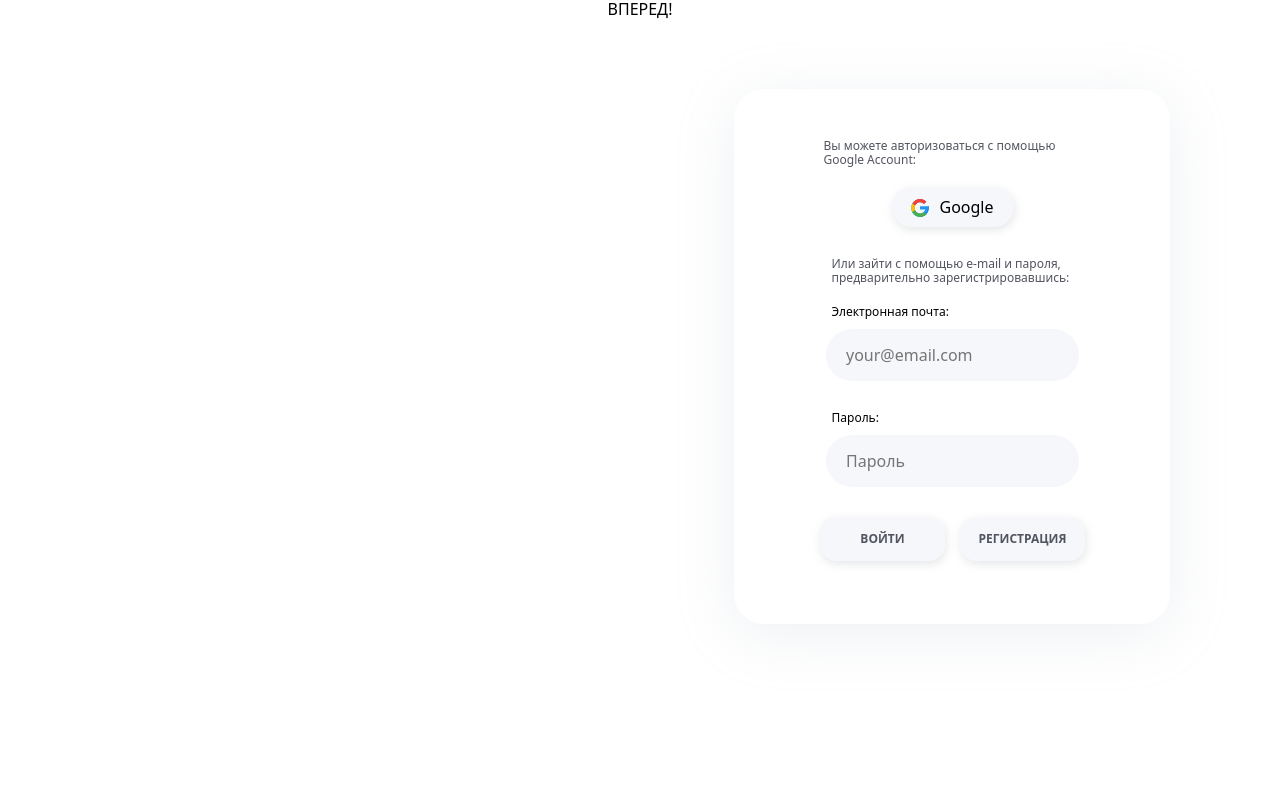
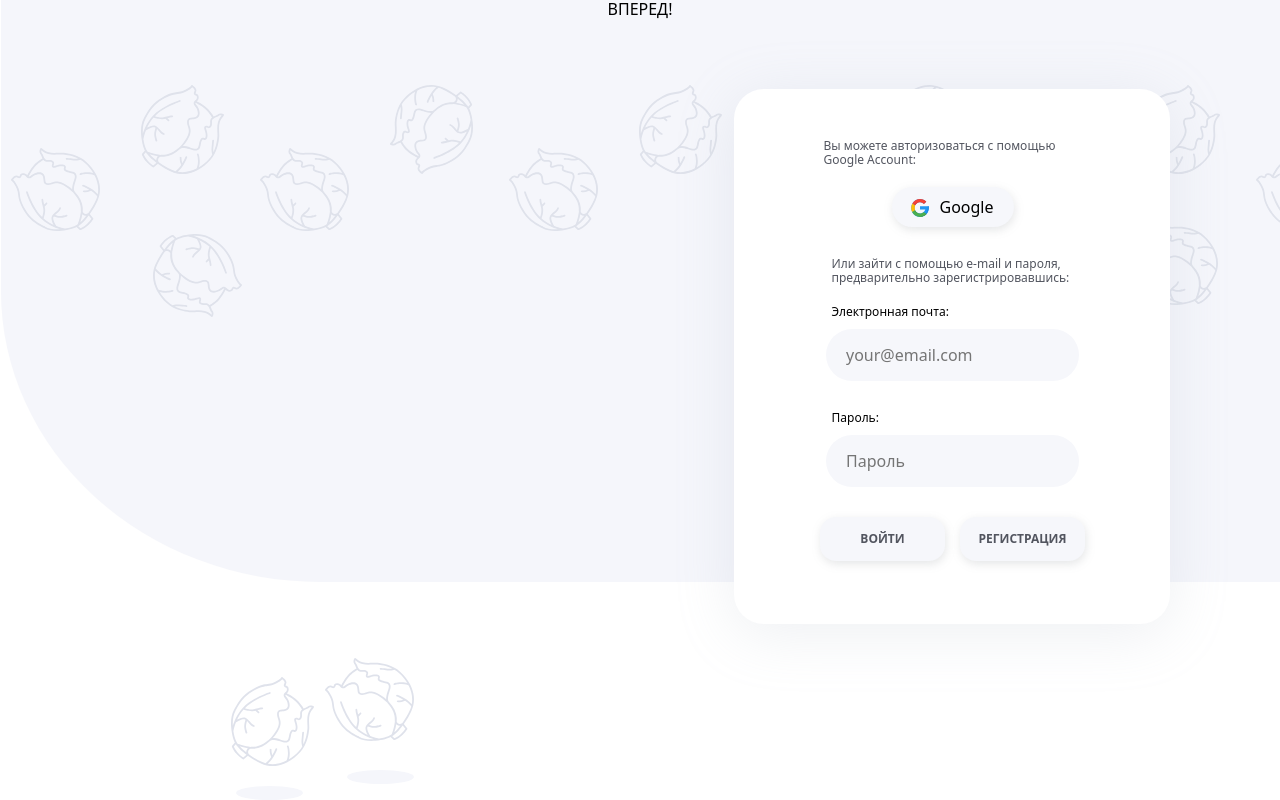
Before and after one commit to Oleh-Mohylnyi/kapusta-bl3-front, a React app: page / in a window 1280 px wide. Built offline with nearby package versions, Linux system fonts and the light colour scheme.

Commit message:
first bg release (home view)

```diff
--- a/src/App/App.css
+++ b/src/App/App.css
@@ -1,14 +1,32 @@
 li {
-    list-style: none;
+  list-style: none;
 }
 body {
-    outline:blue;
+  outline: blue;
 }
 
+.app {
+  text-align: center;
+  /* width: 100vw; */
+  margin-left: auto;
+  margin-right: auto;
+  min-width: 320px;
+}
 
-.app {
-
-    text-align: center;
+@media screen and (min-width: 320px) {
+  .app {
+    max-width: 767px;
+  }
+}
+@media screen and (min-width: 768px) {
+  .app {
+    max-width: 1279px;
+  }
+}
+@media screen and (min-width: 1280px) {
+  app {
+    max-width: 1920px;
+  }
 }
 
 .hidden {
--- a/src/App/App.js
+++ b/src/App/App.js
@@ -50,8 +50,7 @@ function App() {
       <Suspense
         fallback={
           <Loader type="ThreeDots" color="orange" height={80} width={80} />
-        }
-      >
+        } >
         <Header isAuth={isAuth} />
         {isFetchingCurrent ? (
           <Loader type="ThreeDots" color="orange" height={80} width={80} />
@@ -72,7 +71,7 @@ function App() {
               }
             />
           </Routes>
-        )}
+          )}
       </Suspense>
 
       <ToastContainer autoClose={3000} />
--- /dev/null
+++ b/src/components/BackgroundLayouts/BackgroundLayouts.jsx
@@ -0,0 +1,17 @@
+import React from "react";
+import s from "./BackgroundLayouts.module.scss";
+
+function BackgroundLayouts(isAuth) {
+  return (
+    <div className={s.bgContainer}>
+      <div className={s.greyRectangle}>
+        {/* <div className={s.topBgImage}></div> */}
+        {/* {isAuth:} */}
+      </div>
+      {/* <div className={s.bottomBgImage}></div> */}
+    </div>
+
+  );
+}
+
+export default BackgroundLayouts;
--- /dev/null
+++ b/src/components/BackgroundLayouts/BackgroundLayouts.module.scss
@@ -0,0 +1,61 @@
+.bgContainer {
+  z-index: -1;
+  width: 100%;
+  position: absolute;
+  top: 0;
+  // left: 0;
+  // margin: 0 auto;
+  // transform: translate(-50%, 0);
+  height: 100vh;
+  // text-align: center;
+
+  background-image: url(../../images/background/cabbage-svg-one-r0.svg);
+  background-position: top 160px bottom 0;
+  background-repeat: no-repeat;
+
+  @media screen and (min-width: 768px) {
+    background-image: url(../../images/background/cabbage-svg-one-r0.svg),
+      url(../../images/background/cabbage-svg-one-r-90.svg),
+      url(../../images/background/cabbage-svg-shadow.svg),
+      url(../../images/background/cabbage-svg-shadow.svg);
+    background-position: top 845px left 103px, top 826px left 197px,
+      top 954px left 108px, top 938px left 219px;
+    background-repeat: no-repeat;
+  }
+  @media screen and (min-width: 1280px) {
+    background-image: url(../../images/background/cabbage-svg-one-r0.svg),
+      url(../../images/background/cabbage-svg-one-r-90.svg),
+      url(../../images/background/cabbage-svg-shadow.svg),
+      url(../../images/background/cabbage-svg-shadow.svg);
+    background-position: top 677px left 230px, top 658px left 324px,
+      top 786px left 235px, top 770px left 346px;
+    background-repeat: no-repeat;
+  }
+}
+
+.greyRectangle {
+  background-color: #f5f6fb;
+  border-bottom-left-radius: 50%;
+  @media screen and (min-width: 320px) {
+    height: 342px;
+    max-width: 370px;
+    background-image: url(../../images/background/cabbage-svg-one-r-180.svg);
+    background-position: top 160px left 271px;
+    background-repeat: no-repeat;
+  }
+  @media screen and (min-width: 768px) {
+    height: 582px;
+    max-width: 1280px;
+    border-bottom-left-radius: 25% 50%;
+    background-image: url(../../images/background/cabbage-svg-group.svg);
+    background-position: top 85px left 10px;
+    background-repeat: no-repeat;
+  }
+}
+
+// .bottomBgImage {
+// }
+
+// <фон> = background-image || background-position [ / background-size ]? ||
+// background-repeat || background-attachment || background-origin ||
+// background-clip
--- /dev/null
+++ b/src/components/HeroSection/index.js
@@ -0,0 +1 @@
+export {default} from "./HeroSection";
--- a/src/views/HomeView/HomeView.js
+++ b/src/views/HomeView/HomeView.js
@@ -1,8 +1,12 @@
 import Registration from "../../components/Registration/Registration";
+import BackgroundLayouts from '../../components/BackgroundLayouts/BackgroundLayouts'
 
 export default function RegisterView() {
 
-    return (
-      <Registration/>
+  return (
+      <>
+      <BackgroundLayouts />
+      <Registration />
+      </>
     )
 }
```
Also changed, not shown: src/components/HeroSection/HeroSection.jsx (added, +14 -0 lines), src/components/PageContainer/PageContainer.jsx (added, +12 -0 lines), src/components/PageContainer/PageContainer.module.scss (added, +14 -0 lines), src/components/BackgroundLayouts/BottomBgLayout.jsx (added), src/components/BackgroundLayouts/TopBgLayout.jsx (added), src/components/HeroSection/HeroSection.module.scss (added), src/images/background/cabbage-svg-group.svg (added), src/images/background/cabbage-svg-one-r-180.svg (added), src/images/background/cabbage-svg-one-r-90.svg (added), src/images/background/cabbage-svg-one-r0.svg (added), src/images/background/cabbage-svg-shadow.svg (added).
